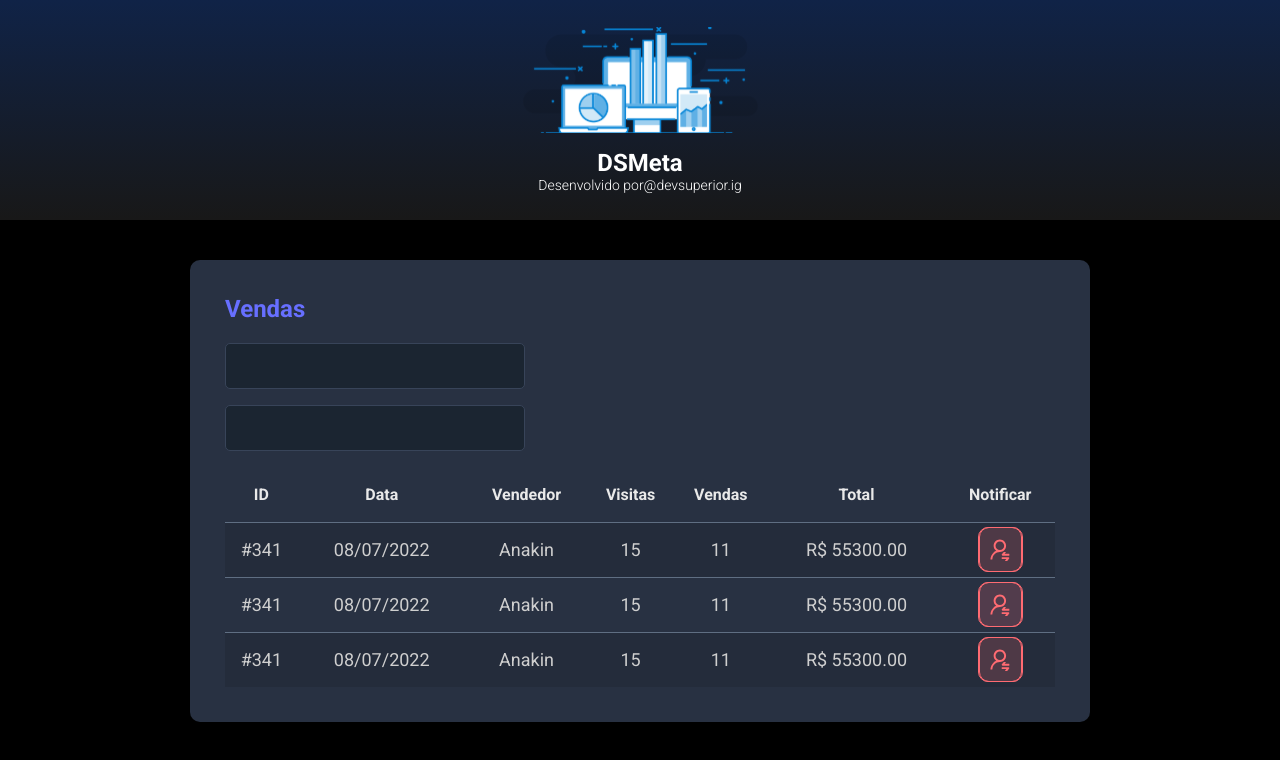
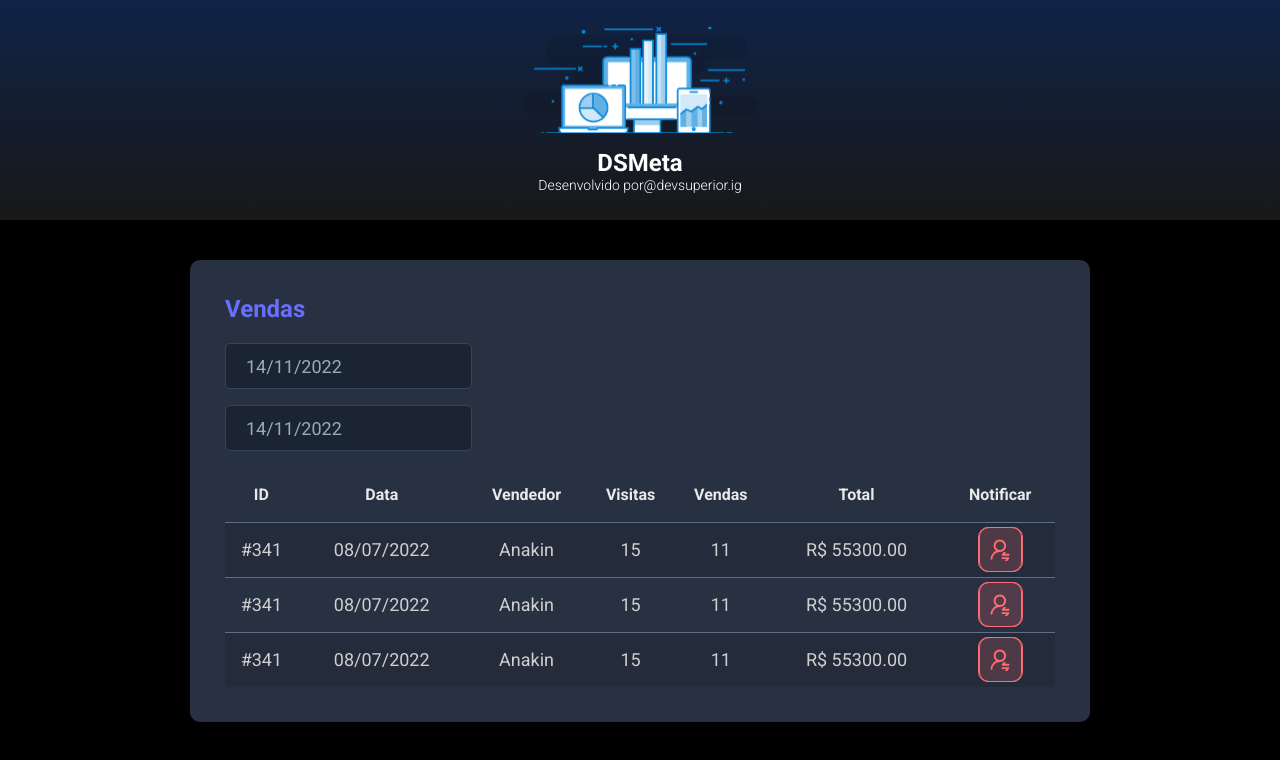
Before and after one commit to Arthur0088/Dsmeta, a React (Vite) app in the folder frontend/: page / in a window 1280 px wide. Shown: the top 760 px of the page. Built offline with nearby package versions, Linux system fonts and the light colour scheme.

Commit message:
DatePicker

```diff
--- a/frontend/package.json
+++ b/frontend/package.json
@@ -9,7 +9,9 @@
     "preview": "vite preview"
   },
   "dependencies": {
+    "@types/react-datepicker": "4.4.2",
     "react": "^18.2.0",
+    "react-datepicker": "4.8.0",
     "react-dom": "^18.2.0"
   },
   "devDependencies": {
--- a/frontend/src/components/SalesCard/index.tsx
+++ b/frontend/src/components/SalesCard/index.tsx
@@ -1,3 +1,5 @@
+import DatePicker from "react-datepicker";
+import "react-datepicker/dist/react-datepicker.css";
 import NotificationButton from '../NotificationButton'
 import './style.css'
 
@@ -7,10 +9,20 @@
             <h2 className="dsmeta-sales-title">Vendas</h2>
             <div>
                 <div className="dsmeta-form-control-container">
-                    <input className="dsmeta-form-control" type="text"/>
+                    <DatePicker
+                        selected={new Date()}
+                        onChange={(date: Date) => { }}
+                        className="dsmeta-form-control"
+                        dateFormat="dd/MM/yyyy"
+                    />
                 </div>
                 <div className="dsmeta-form-control-container">
-                    <input className="dsmeta-form-control" type="text"/>
+                    <DatePicker
+                        selected={new Date()}
+                        onChange={(date: Date) => { }}
+                        className="dsmeta-form-control"
+                        dateFormat="dd/MM/yyyy"
+                    />
                 </div>
             </div>
 
@@ -38,7 +50,7 @@
                             <td>
                                 <div className="dsmeta-red-btn-container">
                                     <div className="dsmeta-red-btn">
-                                        <NotificationButton/>
+                                        <NotificationButton />
                                     </div>
                                 </div>
                             </td>
@@ -53,7 +65,7 @@
                             <td>
                                 <div className="dsmeta-red-btn-container">
                                     <div className="dsmeta-red-btn">
-                                        <NotificationButton/>                                   </div>
+                                        <NotificationButton />                                   </div>
                                 </div>
                             </td>
                         </tr>
@@ -67,7 +79,7 @@
                             <td>
                                 <div className="dsmeta-red-btn-container">
                                     <div className="dsmeta-red-btn">
-                                        <NotificationButton/>
+                                        <NotificationButton />
                                     </div>
                                 </div>
                             </td>
--- a/frontend/src/components/SalesCard/style.css
+++ b/frontend/src/components/SalesCard/style.css
@@ -59,7 +59,10 @@
     background-color: #242c3b;
 }
 
-;
+.dsmeta-red-btn-container {
+    display: flex;
+    justify-content: center;
+}
 
 .show576 {
     display: none;
```
Also changed, not shown: 1 other file (tests, documents, lock files or other folders).
